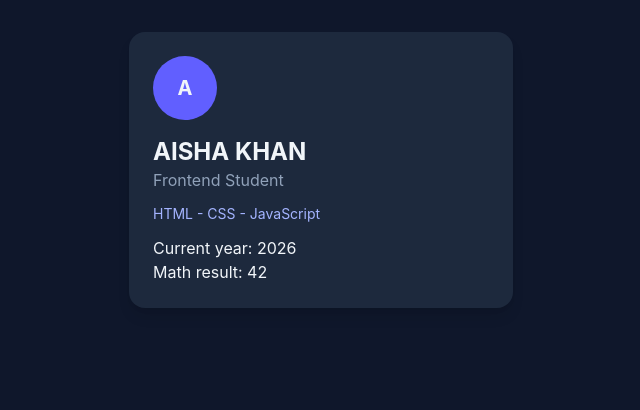
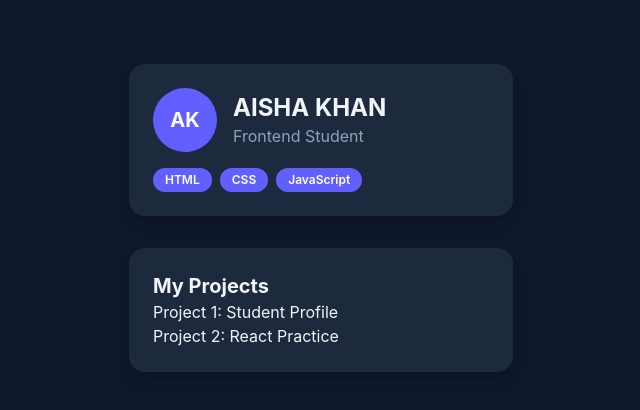
Before and after one commit to SolankiBhavik13/Internship, a React (Vite) app in the folder react-drill/: page / in a window 1280 px wide. Shown: the top 410 px of the page, without its empty margins (319-959 px from the left). Built offline with nearby package versions, Linux system fonts and the light colour scheme.

Commit message:
feat: create reusable Card, Badge, and Avatar components

```diff
--- a/react-drill/src/App.tsx
+++ b/react-drill/src/App.tsx
@@ -1,11 +1,11 @@
 
-type Student = {
-  name: string
-  role: string
-  skills: string[]
-}
+import type { Student } from "./types"
+import Card from "./components/Card"
+import Badge from "./components/Badge"
+import Avatar from "./components/Avatar"
 
 const student: Student = {
+  id: "1",
   name: "Aisha Khan",
   role: "Frontend Student",
   skills: ["HTML", "CSS", "JavaScript"],
@@ -14,29 +14,29 @@ const student: Student = {
 function App() {
   return (
     <div className="min-h-screen bg-slate-900 p-8 text-slate-100">
-      <div className="mx-auto max-w-sm rounded-2xl bg-slate-800 p-6 shadow-lg">
-        <div className="flex h-16 w-16 items-center justify-center rounded-full bg-indigo-500 text-xl font-bold">
-          {student.name.charAt(0)}
+      <Card>
+        <div className="flex items-center gap-4">
+          <Avatar name={student.name} />
+          <div>
+            <h2 className="text-2xl font-bold">
+              {student.name.toUpperCase()}
+            </h2>
+            <p className="text-slate-400">{student.role}</p>
+          </div>
         </div>
 
-        <h2 className="mt-4 text-2xl font-bold">
-          {student.name.toUpperCase()}
-        </h2>
+        <div className="mt-4 flex flex-wrap gap-2">
+  {student.skills.map((skill: string) => (
+  <Badge key={skill} text={skill} />
+))}
+        </div>
+      </Card>
 
-        <p className="text-slate-400">{student.role}</p>
-
-        <p className="mt-3 text-sm text-indigo-300">
-          {student.skills.join(" - ")}
-        </p>
-
-        <p className="mt-3">
-          Current year: {new Date().getFullYear()}
-        </p>
-
-        <p>
-          Math result: {40 + 2}
-        </p>
-      </div>
+      <Card>
+        <h2 className="text-xl font-bold">My Projects</h2>
+        <p>Project 1: Student Profile</p>
+        <p>Project 2: React Practice</p>
+      </Card>
     </div>
   )
 }
--- /dev/null
+++ b/react-drill/src/components/Avatar.tsx
@@ -0,0 +1,20 @@
+
+type AvatarProps = {
+  name: string
+}
+
+function Avatar({ name }: AvatarProps) {
+  const initials = name
+    .split(" ")
+    .map((part) => part.charAt(0))
+    .join("")
+    .toUpperCase()
+
+  return (
+    <div className="flex h-16 w-16 items-center justify-center rounded-full bg-indigo-500 text-xl font-bold text-white">
+      {initials}
+    </div>
+  )
+}
+
+export default Avatar
--- /dev/null
+++ b/react-drill/src/components/Badge.tsx
@@ -0,0 +1,9 @@
+   function Badge({ text }: { text: string }) {
+     return (
+       <span className="rounded-full bg-indigo-500 px-3 py-1 text-xs font-semibold text-white">
+         {text}
+       </span>
+     )
+   }
+
+   export default Badge
--- /dev/null
+++ b/react-drill/src/components/Card.tsx
@@ -0,0 +1,12 @@
+
+import type { ReactNode } from "react"
+
+function Card({ children }: { children: ReactNode }) {
+  return (
+    <div className="mx-auto mt-8 max-w-sm rounded-2xl bg-slate-800 p-6 shadow-lg">
+      {children}
+    </div>
+  )
+}
+
+export default Card
--- /dev/null
+++ b/react-drill/src/types.ts
@@ -0,0 +1,7 @@
+
+export type Student = {
+  id: string
+  name: string
+  role: string
+  skills: string[]
+}
```
